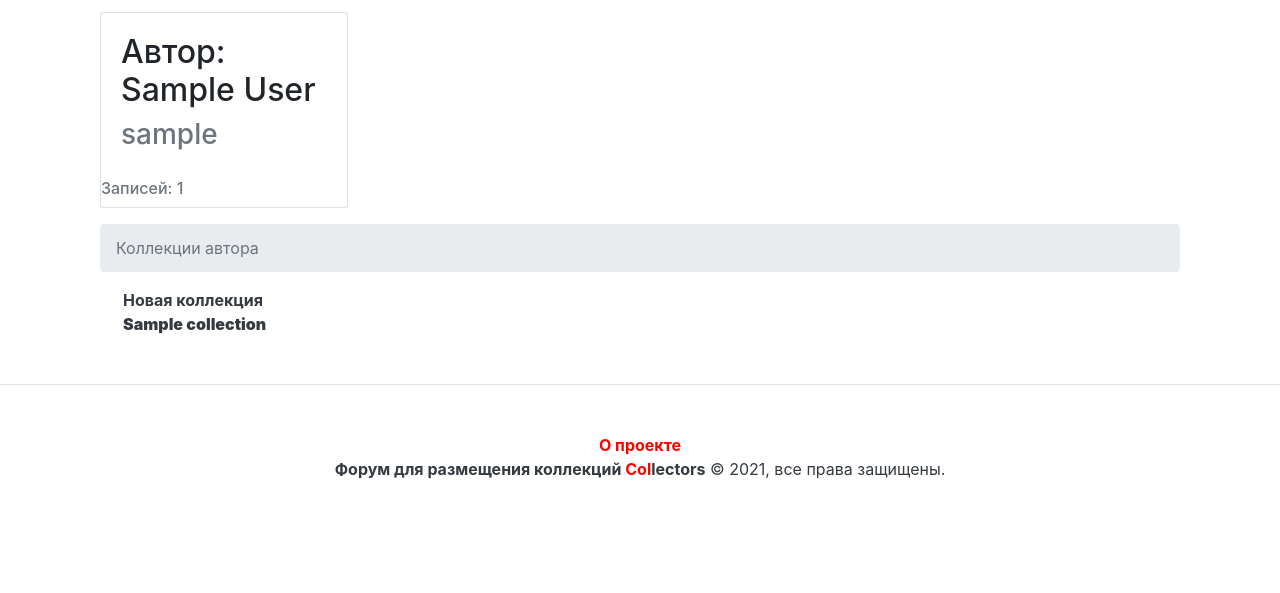
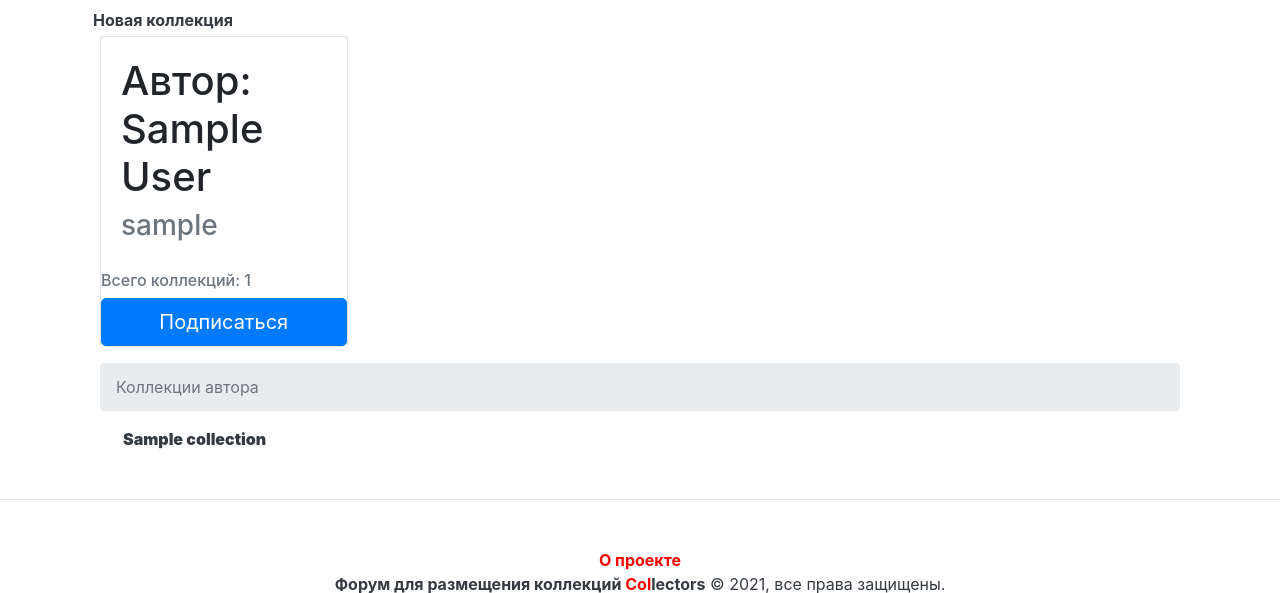
Before and after one commit to InaraShalfei/collectors, a Django app: a page that uses templates/includes/author_card.html in a window 1280 px wide. Shown: the part 56-649 px from the top of the page. Run offline with Django 3.2, Linux system fonts and the light colour scheme; tables that the repository leaves empty hold one stand-in row (values such as "Sample post"); some libraries are stand-ins or nearby versions.

Commit message:
Creating functionality for following and unfollowing collection authors - initial commit

```diff
--- a/templates/includes/author_card.html
+++ b/templates/includes/author_card.html
@@ -1,14 +1,29 @@
 <div class="card">
     <div class="card-body">
-        <div class="h2">
+        <div class="h1">
             Автор: {{ author.get_full_name }}
         </div>
         <div class="h3 text-muted">
             {{ author.username }}
         </div>
     </div>
-                <div class="h6 text-muted">
-                Записей: {{ author.collections.count }}
-            </div>
-        </div>
-    </ul>
+
+    <div class="h6 text-muted">
+        Всего коллекций: {{ author.collections.count }}
+    </div>
+    {% if following %}
+    <a
+            class="btn btn-lg btn-light"
+            href="{% url 'web_collectors:profile_unfollow' author.username %}" role="button"
+    >
+        Отписаться
+    </a>
+    {% else %}
+    <a
+            class="btn btn-lg btn-primary"
+            href="{% url 'web_collectors:profile_follow' author.username %}" role="button"
+    >
+        Подписаться
+    </a>
+    {% endif %}
+</div>
--- a/templates/includes/menu.html
+++ b/templates/includes/menu.html
@@ -4,13 +4,13 @@
         {% if request.resolver_match.url_name == 'index' %}
         <li class="nav-item">
             <a class="nav-link " href="{% url 'web_collectors:index' %}">
-                <strong><span style="color:black">Все авторы коллекций</span></strong>
+                <strong><span style="color:gray">Все авторы коллекций</span></strong>
             </a>
         </li>
         {% endif %}
         <li class="nav-item">
             <a class="nav-link {% if follow %}active{% endif %}" href="{% url 'web_collectors:follow_index' %}">
-                <strong><span style="color:red">Избранные авторы коллекций</span></strong>
+                <strong><span style="color:red">Избранные авторы коллекций&#128151;</span></strong>
            </a>
         </li>
     </ul>
--- a/templates/web_collectors/profile.html
+++ b/templates/web_collectors/profile.html
@@ -4,6 +4,7 @@
 {% block content %}
 {% load thumbnail %}
 
+<a class="p-2 text-dark" href="{% url 'web_collectors:new_collection' %}"><strong>Новая коллекция</strong></a>
 <main role="main" class="container">
     <div class="row">
         <div class="col-md-3 mb-3 mt-1">
@@ -16,7 +17,7 @@
         </ol>
     </nav>
     <div class="col-md-9">
-        <a class="p-2 text-dark" href="{% url 'web_collectors:new_collection' %}"><strong>Новая коллекция</strong></a>
+
         {% for collection in page %}
         <p><strong><a class="p-2 text-dark"
                       href="{% url 'web_collectors:author_collection' user.username collection.name %}"><strong>
--- a/web_collectors/urls.py
+++ b/web_collectors/urls.py
@@ -9,6 +9,8 @@ urlpatterns = [
     path('new/', views.create_collection, name='new_collection'),
     path('follow/', views.follow_index, name='follow_index'),
     path('profile/<str:username>/', views.profile, name='profile'),
+    path('profile/<str:username>/follow', views.profile_follow, name='profile_follow'),
+    path('profile/<str:username>/unfollow', views.profile_unfollow, name='profile_unfollow'),
     path('profile/<str:username>/<str:collection_name>', views.author_collection, name='author_collection'),
     path('profile/<str:username>/<str:collection_name>/<str:item_name>', views.author_collection_item,
          name='author_collection_item'),
--- a/web_collectors/views.py
+++ b/web_collectors/views.py
@@ -1,13 +1,12 @@
 from django.conf import settings
 from django.contrib.auth.decorators import login_required
 from django.core.paginator import Paginator
-from django.http import HttpResponseRedirect
 
 from django.shortcuts import render, get_object_or_404, redirect
 from django.views.decorators.cache import cache_page
 
 from web_collectors.forms import CollectionForm, ItemForm, CommentForm
-from web_collectors.models import Collection, CollectionGroup, CollectionItem, User
+from web_collectors.models import Collection, CollectionGroup, CollectionItem, User, Follow
 
 
 @cache_page(60 * 5)
@@ -162,8 +161,10 @@ def profile(request, username):
     paginator = Paginator(collections, 5)
     page_number = request.GET.get("page")
     page = paginator.get_page(page_number)
+    following = request.user.is_authenticated and Follow.objects.filter(author=author, user=request.user).exists()
     return render(request, 'web_collectors/profile.html', {
-        'page': page, 'paginator': paginator, 'collection': collection, 'author': author
+        'page': page, 'paginator': paginator, 'collection': collection, 'author': author,
+        'following': following
     })
 
 
@@ -198,6 +199,23 @@ def follow_index(request):
         'page': page, 'paginator': paginator, 'collection': collection})
 
 
+@login_required
+def profile_follow(request, username):
+    author = get_object_or_404(User, username=username)
+    if request.user != author:
+        Follow.objects.get_or_create(author=author, user=request.user)
+    return redirect('web_collectors:profile', username=username)
+
+
+@login_required
+def profile_unfollow(request, username):
+    author = get_object_or_404(User, username=username)
+    if request.method == 'POST':
+        get_object_or_404(Follow, user=request.user, author=author).delete()
+        return redirect('web_collectors:profile', username=username)
+    return render('includes/unfollow.html', {'author': author, 'user': request.user})
+
+
 def page_not_found(request, exception):
     return render(request, 'misc/404.html', {'path': request.path}, status=404)
 
```
Also changed, not shown: templates/includes/unfollow.html (added, +7 -0 lines).
